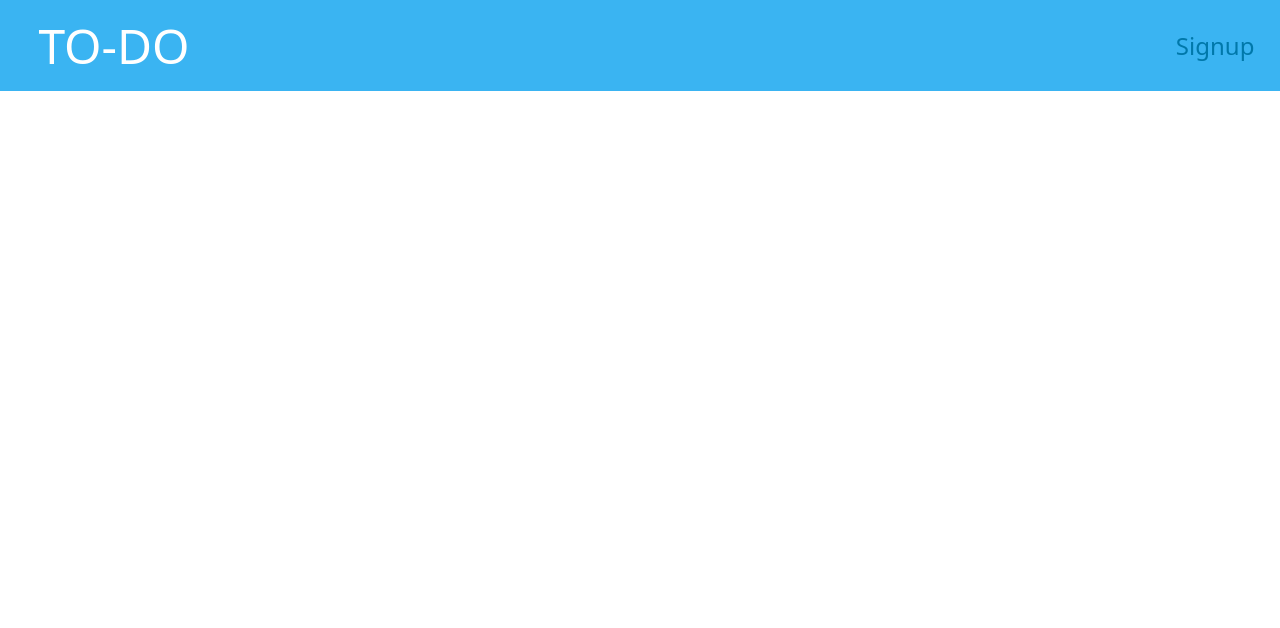
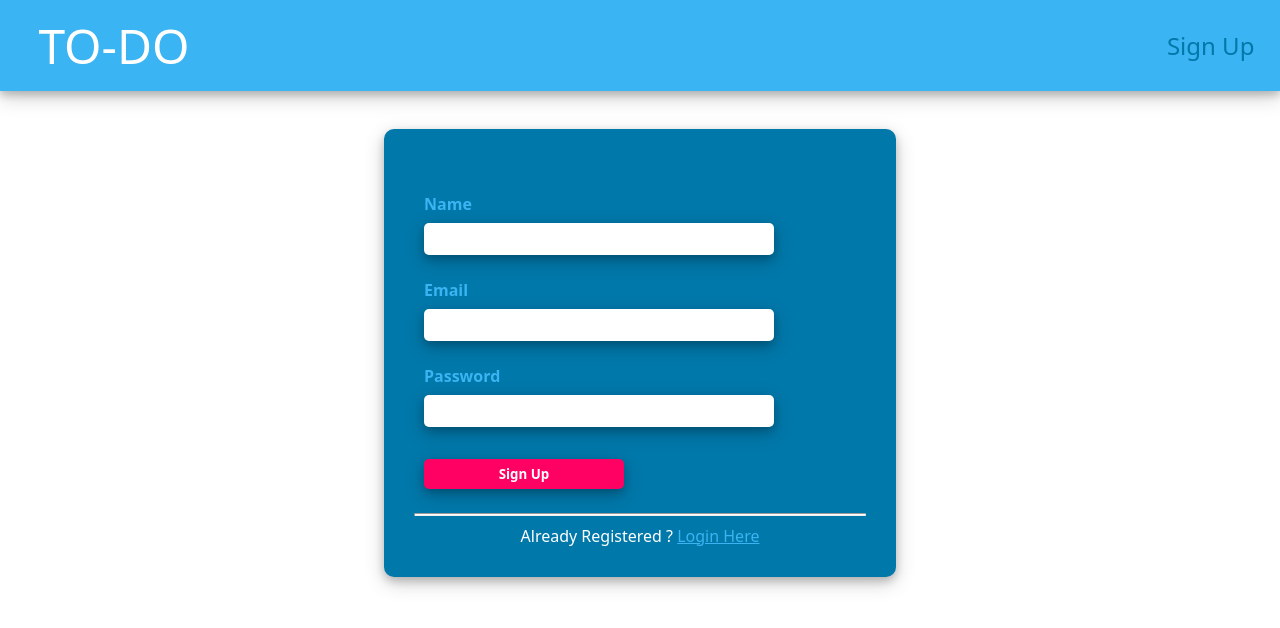
Before and after one commit to hrawat0308/TODO-MERN, a React (Create React App) app: page /signup in a window 1280 px wide. Shown: the top 628 px of the page. Built offline with nearby package versions, Linux system fonts and the light colour scheme.

Commit message:
added signup form

```diff
--- a/src/components/Header/Header.js
+++ b/src/components/Header/Header.js
@@ -11,7 +11,7 @@ const Header = function(props){
                 </div>
                 <div className={classes.headerLinks}>
                     <NavLink to="/signup" className={({ isActive }) => isActive ? classes.linkIsActive : classes.links } >
-                        <p>Signup</p>
+                        <p>Sign Up</p>
                     </NavLink>
                 </div>
             </section>
--- a/src/components/Header/Header.module.css
+++ b/src/components/Header/Header.module.css
@@ -3,6 +3,7 @@
     height: auto;
     background-color: #3AB4F2;
     color: white;
+    box-shadow: 0 4px 8px 0 rgba(0, 0, 0, 0.2), 0 6px 20px 0 rgba(0, 0, 0, 0.19);
 }
 
 .headerContentContainer{
@@ -21,6 +22,7 @@
 .headerLinks{
     font-size: 1.5rem;
     margin-right: 2%;
+    font-weight: 500;
 }
 
 .links{
--- /dev/null
+++ b/src/components/Input/Input.js
@@ -0,0 +1,13 @@
+import { Fragment } from "react";
+import classes from './Input.module.css';
+
+const Input = function(props){
+    return(
+       <Fragment>
+            <label className={classes.label}>{props.label}</label>
+            <input className={classes.input} type={props.type}  />
+       </Fragment>
+    )
+}
+
+export default Input;
--- /dev/null
+++ b/src/components/Input/Input.module.css
@@ -0,0 +1,22 @@
+.label{
+    font-weight: bold;
+    font-size: 1rem;
+    color : #3AB4F2;
+    margin-top: 1.5rem;
+    margin-bottom: 0.5rem;
+    width: 80%;
+}
+
+.input{
+    border-radius: 5px;
+    height: 30px;
+    width: 80%;
+    border: none;
+    font-size: 1rem;
+    font-weight: 400;
+    box-shadow: 0 4px 8px 0 rgba(0, 0, 0, 0.2), 0 6px 20px 0 rgba(0, 0, 0, 0.19);
+}
+
+.input:focus{
+    outline: none;
+}
--- a/src/components/Signup/Signup.js
+++ b/src/components/Signup/Signup.js
@@ -1,9 +1,28 @@
 import classes from './Signup.module.css';
+import Input from '../Input/Input';
+import { Link } from 'react-router-dom';
 
 const Signup = function(props){
+
+    const onSignupHandler = (event) =>{
+        event.preventDefault();
+        console.log("form submitted");
+    }
+
     return(
         <div className={classes.signupContainer}>
-
+            <div className={classes.formContainer}>
+            <form className={classes.signup} onSubmit={onSignupHandler}>
+                <Input label="Name" type="text" />
+                <Input label="Email" type="email"  />
+                <Input label="Password" type="password"  />
+                <button type='submit' className={classes.signupSubmitBtn}>Sign Up</button>
+            </form>
+            <hr className={classes.ruler}></hr>
+            <div className={classes.alreadyRegisteredContainer}>
+                <p>Already Registered ? <Link to="/">Login Here</Link></p>
+            </div>
+            </div>
         </div>
     )
 }
--- a/src/components/Signup/Signup.module.css
+++ b/src/components/Signup/Signup.module.css
@@ -1,7 +1,68 @@
-/* .signupContainer{
+.signupContainer{
     margin-top: 3%;
-    width: 60%;
+    width: 40%;
     margin-left: auto;
     margin-right: auto;
-    border : 1px solid black
-} */
+    background-color: #0078AA;
+    border-radius: 10px;
+    box-shadow: 0 4px 8px 0 rgba(0, 0, 0, 0.2), 0 6px 20px 0 rgba(0, 0, 0, 0.19);
+}
+
+.signup{
+    padding : 10px;
+    display: flex;
+    flex-direction: column;
+}
+
+.formContainer{
+    padding: 30px;
+}
+
+.signupSubmitBtn{
+    width : 200px;
+    height : 30px;
+    margin-top: 2rem;
+    background-color: #FF0063;
+    border-radius: 5px;
+    color: white;
+    font-weight: bold;
+    border : none;
+    cursor: pointer;
+    box-shadow: 0 4px 8px 0 rgba(0, 0, 0, 0.2), 0 6px 20px 0 rgba(0, 0, 0, 0.19);
+}
+
+.alreadyRegisteredContainer{
+    margin-top: 2%;
+    text-align: center;
+    color: White;
+}
+
+.alreadyRegisteredContainer  a{
+    color: #3AB4F2;
+    font-weight: 500;
+}
+
+.ruler{
+    height: 1px;
+    background-color: white;
+    border-radius: 5px;
+    margin-top: 3%;
+}
+
+@media screen and (max-width : 800px) {
+    .signupContainer{
+        width: 60%;
+    }
+}
+
+@media screen and (max-width : 600px) {
+    .signupContainer{
+        width: 80%;
+    }
+}
+
+@media screen and (max-width : 400px) {
+    .signupContainer{
+        width: 90%;
+    }
+}
```
